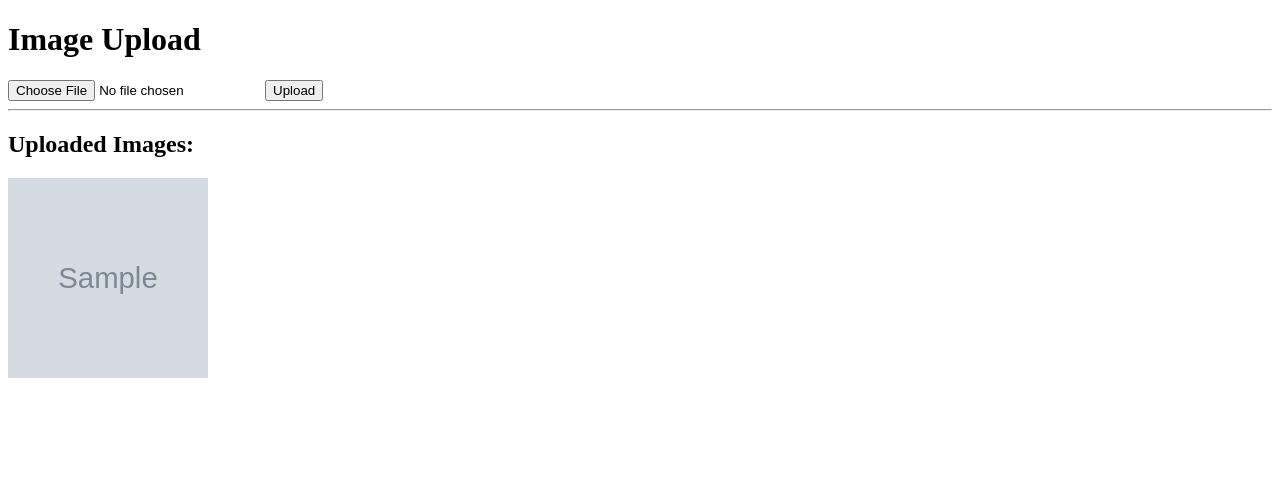
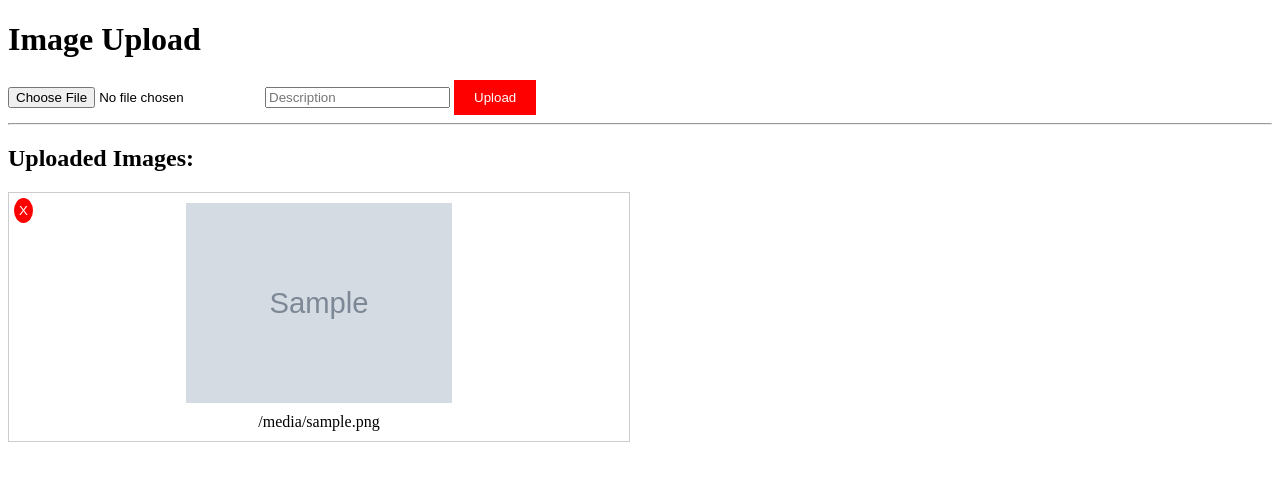
Before and after one commit to nautanasgiseda/automatic-garbanzo, a Flask app: template templates/index.html in a window 1280 px wide. Shown: the top 481 px of the page. Run offline with Flask 3, Linux system fonts and the light colour scheme; the template is opened without the code that fills it: most values are stand-ins (such as "Sample title", 1, 10 or a date in 2020); grey boxes marked "Sample" are stand-in pictures.

Commit message:
yep9ausyrpw

```diff
--- a/app.py
+++ b/app.py
@@ -13,9 +13,6 @@ from flask import *
 
 app = Flask(__name__)
 
-# @app.route('/')
-# def index():
-#   return 'Response !!!'
 
 @app.route('/user/<username>')
 def show_user_profile(username):
--- a/templates/index.html
+++ b/templates/index.html
@@ -2,21 +2,107 @@
 <html>
 <head>
     <title>Image Upload</title>
+    <style>
+        .image-grid {
+            display: grid;
+            grid-template-columns: repeat(2, 1fr);
+            grid-gap: 20px;
+            margin-top: 20px;
+        }
+
+        .image-item {
+            display: flex;
+            flex-direction: column;
+            justify-content: center;
+            align-items: center;
+            border: 1px solid #ccc;
+            padding: 10px;
+            position: relative;
+        }
+
+        .image-item img {
+            max-width: 100%;
+            max-height: 200px;
+            object-fit: cover;
+        }
+
+        .image-item .description {
+            margin-top: 10px;
+            text-align: center;
+        }
+
+        .delete-button {
+            position: absolute;
+            top: 5px;
+            left: 5px;
+            background-color: red;
+            color: white;
+            border: none;
+            padding: 5px;
+            border-radius: 50%;
+            cursor: pointer;
+        }
+
+        .delete-button:hover {
+            background-color: darkred;
+        }
+
+        .upload-button {
+            background-color: red;
+            color: white;
+            padding: 10px 20px;
+            border: none;
+            cursor: pointer;
+        }
+
+        .upload-button:hover {
+            background-color: darkred;
+        }
+
+        .error-message {
+            color: red;
+        }
+    </style>
 </head>
 <body>
     <h1>Image Upload</h1>
 
     <form method="POST" action="/" enctype="multipart/form-data">
         <input type="file" name="file">
-        <input type="submit" value="Upload">
+        <input type="text" name="description" placeholder="Description">
+        <button class="upload-button" type="submit">Upload</button>
+        {% if error %}
+            <p class="error-message">{{ error }}</p>
+        {% endif %}
     </form>
 
     <hr>
 
     <h2>Uploaded Images:</h2>
 
-    {% for file in files %}
-        <img src="{{ url_for('static', filename='uploads/' + file) }}" alt="{{ file }}" width="200" height="200">
-    {% endfor %}
+    {% if files %}
+        <div class="image-grid">
+            {% for file in files %}
+                <div class="image-item">
+                    <button class="delete-button" onclick="deleteImage('{{ file }}', this.parentNode)">X</button>
+                    <img src="{{ url_for('static', filename='photos/' + file) }}" alt="{{ file }}">
+                    <div class="description">{{ file }}</div>
+                </div>
+            {% endfor %}
+        </div>
+    {% else %}
+        <p>No images uploaded yet.</p>
+    {% endif %}
+
+    <script>
+        function deleteImage(filename, parentElement) {
+            // Perform deletion logic here
+            // You can use JavaScript AJAX request to delete the image file or any other backend method.
+            console.log('Delete image:', filename);
+
+            // Remove the image box from the DOM
+            parentElement.remove();
+        }
+    </script>
 </body>
 </html>
```
Also changed, not shown: templates/upload.html (+29 -9 lines), static/photos/274289325_278432977595881_423887061184583120_n.jpg (added), static/photos/337375018_1167061357305280_6853307338033216502_n.jpg (added), static/photos/340968820_757624646091652_5686631549832196006_n (1).jpg (added), static/photos/340968820_757624646091652_5686631549832196006_n.jpg (added), static/photos/340974358_257436653412904_5465178243632101550_n.jpg (added), static/photos/341042160_622740626576167_8079775931159651054_n (1).jpg (added), static/photos/341042160_622740626576167_8079775931159651054_n_1.jpg (added), static/photos/346093968_9159670767437888_2257889654957034306_n.jpg (added), static/photos/349199711_2210726515785671_3095421987566662913_n.jpg (added), static/photos/buckwheat-closeup-grain-cereals.jpg (added).
